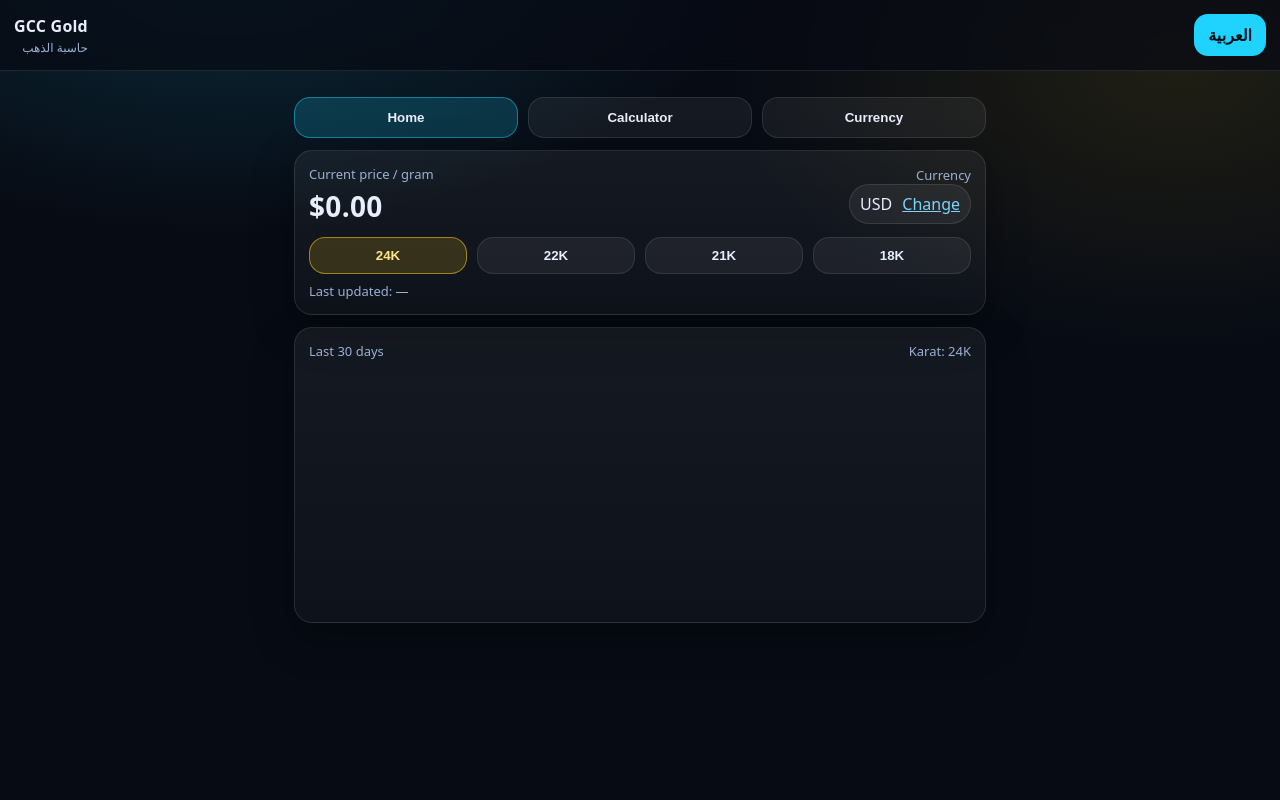
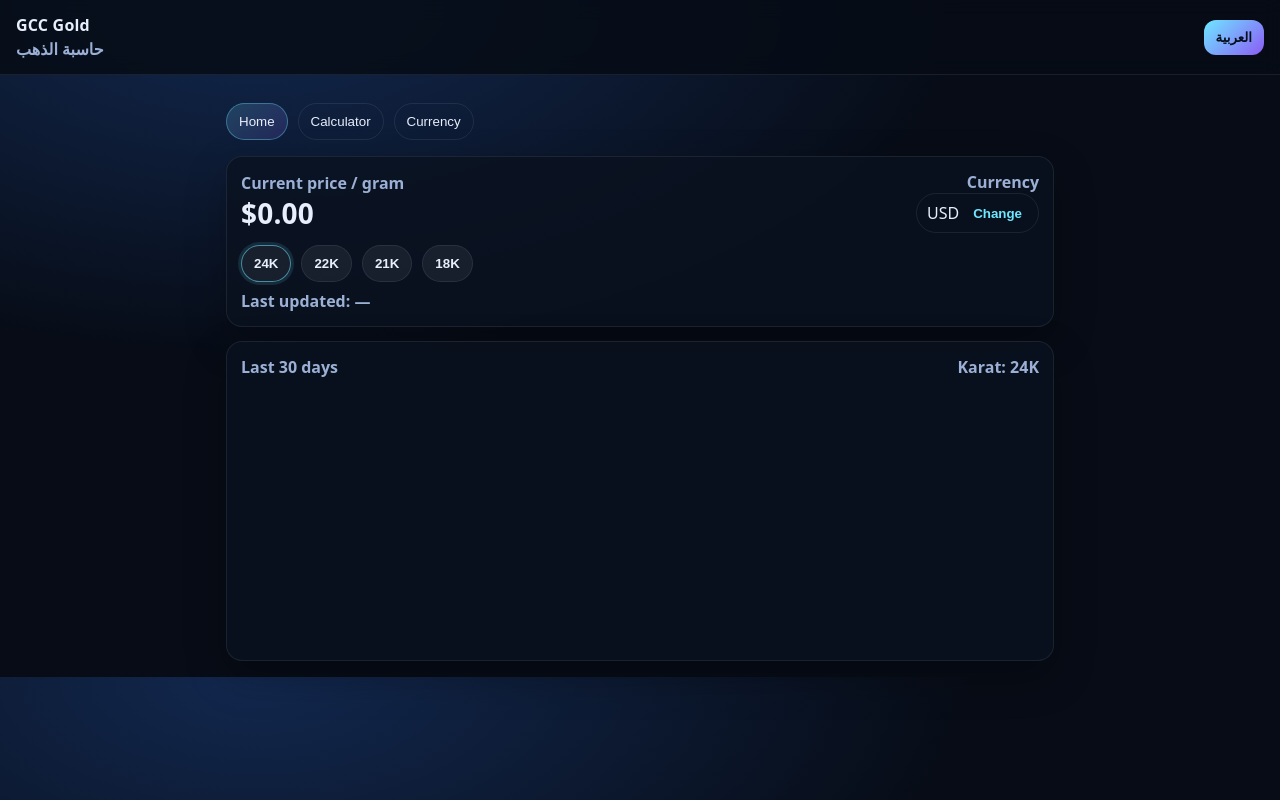
Before and after one commit to monster90xd-stack/gold-pwa, a plain HTML site: page index.html in a window 1280 px wide. Drawn offline with nearby package versions, Linux system fonts and the light colour scheme; no server answers.

Commit message:
Refactor styles for improved layout and design

```diff
--- a/styles.css
+++ b/styles.css
@@ -1,193 +1,160 @@
 :root{
-  --bg:#070b14;
-  --panel:#0b1220;
+  --bg:#070c16;
+  --card:#0b1220;
+  --muted:#9bb0d4;
   --text:#e8eefc;
-  --muted:#9bb0d4;
-  --border:rgba(255,255,255,0.10);
-  --border2:rgba(255,255,255,0.16);
-  --accent:#20d3ff;
-  --accent2:#7dd3fc;
-  --gold:#facc15;
-  --ok:#34d399;
+  --accent:#6ee7ff;
+  --accent2:#8b5cf6;
+  --border:rgba(255,255,255,.08);
 }
 
-*{ box-sizing:border-box; }
-html,body{ height:100%; }
+*{box-sizing:border-box}
 body{
   margin:0;
-  font-family: ui-sans-serif, system-ui, -apple-system, Segoe UI, Roboto, Arial;
-  background:
-    radial-gradient(900px 520px at 18% -10%, rgba(32,211,255,0.18), transparent 60%),
-    radial-gradient(820px 520px at 92% 8%, rgba(250,204,21,0.10), transparent 55%),
-    var(--bg);
+  font-family:system-ui,-apple-system,Segoe UI,Roboto,Arial,sans-serif;
+  background:radial-gradient(1200px 600px at 20% 0%, #12284f 0%, var(--bg) 60%);
   color:var(--text);
 }
 
 .topbar{
-  position:sticky;
-  top:0;
-  z-index:10;
-  background: rgba(7,11,20,0.72);
-  backdrop-filter: blur(10px);
-  border-bottom:1px solid var(--border);
-  padding:14px;
   display:flex;
   align-items:center;
   justify-content:space-between;
-  gap:12px;
+  padding:14px 16px;
+  border-bottom:1px solid var(--border);
+  position:sticky;
+  top:0;
+  background:rgba(7,12,22,.85);
+  backdrop-filter: blur(10px);
+  z-index:10;
 }
 
-.brand{ display:flex; flex-direction:column; gap:2px; }
-.brand-title{ font-weight:900; letter-spacing:0.2px; }
-.brand-sub{ font-size:12px; color:var(--muted); }
+.brand-title{font-weight:900;letter-spacing:.2px}
+.brand-sub{color:var(--muted);font-weight:800;margin-top:2px}
 
-.container{
-  max-width: 720px;
-  margin: 0 auto;
-  padding: 14px;
+.container{max-width:860px;margin:0 auto;padding:16px}
+
+.tabs{
+  display:flex;
+  gap:10px;
+  margin:12px 0 16px;
+}
+.tab{
+  border:1px solid var(--border);
+  background:transparent;
+  color:var(--text);
+  padding:10px 12px;
+  border-radius:999px;
+  cursor:pointer;
+}
+.tab.active{
+  background:linear-gradient(135deg, rgba(110,231,255,.18), rgba(139,92,246,.18));
+  border-color:rgba(110,231,255,.35);
 }
 
+.view{display:none}
+.view.view-active{display:block}
+
 .card{
-  background: linear-gradient(180deg, rgba(255,255,255,0.06), rgba(255,255,255,0.03));
-  border: 1px solid var(--border);
-  border-radius: 18px;
-  padding: 14px;
-  box-shadow: 0 14px 40px rgba(0,0,0,0.35);
+  background:rgba(11,18,32,.8);
+  border:1px solid var(--border);
+  border-radius:16px;
+  padding:14px;
+  box-shadow: 0 16px 40px rgba(0,0,0,.25);
 }
 
-.chart-card{ margin-top:12px; }
+.row{display:flex;gap:12px;align-items:center}
+.row.space{justify-content:space-between}
+.right{text-align:right}
 
-.row{ display:flex; align-items:center; gap:12px; }
-.space{ justify-content:space-between; }
-.right{ text-align:right; }
+.big{font-size:28px;font-weight:900;letter-spacing:.2px}
+.muted{color:var(--muted);font-weight:700}
+.mt8{margin-top:8px}
+.mt12{margin-top:12px}
+.mb8{margin-bottom:8px}
 
-.muted{ color:var(--muted); font-size:13px; }
-.big{ font-size:28px; font-weight:900; letter-spacing:0.3px; margin-top:4px; }
-.mt8{ margin-top:8px; }
-.mt12{ margin-top:12px; }
-.mb8{ margin-bottom:8px; }
+.btn{
+  border:none;
+  border-radius:12px;
+  padding:10px 12px;
+  font-weight:900;
+  cursor:pointer;
+}
+.btn-primary{
+  background:linear-gradient(135deg, var(--accent), var(--accent2));
+  color:#07101f;
+}
+.btn-secondary{
+  background:rgba(255,255,255,.08);
+  color:var(--text);
+  border:1px solid var(--border);
+}
+.btn-link{
+  background:transparent;
+  border:none;
+  color:var(--accent);
+  font-weight:900;
+  cursor:pointer;
+  padding:0 6px;
+}
 
 .pill{
-  display:inline-flex;
+  display:flex;
   align-items:center;
-  gap:10px;
-  background: rgba(255,255,255,0.06);
+  gap:8px;
+  padding:8px 10px;
   border:1px solid var(--border);
-  padding:8px 10px;
-  border-radius: 999px;
+  border-radius:999px;
 }
 
-/* Buttons */
-.btn{
-  border:0;
+.karats{
+  display:flex;
+  gap:10px;
+  margin-top:12px;
+  flex-wrap:wrap;
+}
+.karat-btn{
+  padding:10px 12px;
+  border-radius:999px;
+  background:rgba(255,255,255,.06);
+  color:var(--text);
+  border:1px solid var(--border);
+  font-weight:900;
   cursor:pointer;
-  font:inherit;
-  border-radius: 14px;
-  padding: 10px 14px;
-  transition: transform 0.06s ease, background-color 0.2s ease, opacity 0.2s ease;
-  user-select:none;
 }
-.btn:active{ transform: scale(0.98); }
-.btn:disabled{ opacity:0.6; cursor:not-allowed; }
-
-.btn-primary{
-  background: var(--accent);
-  color:#06101a;
-  font-weight:900;
+.karat-btn.active{
+  border-color:rgba(110,231,255,.55);
+  box-shadow:0 0 0 3px rgba(110,231,255,.12);
 }
 
-.btn-link{
-  background:transparent;
-  color:var(--accent2);
-  padding:0;
-  border-radius:0;
-  text-decoration: underline;
+.field label{display:block;margin-bottom:6px}
+.input{
+  width:100%;
+  padding:12px 12px;
+  border-radius:12px;
+  border:1px solid var(--border);
+  background:rgba(0,0,0,.25);
+  color:var(--text);
+  font-size:16px;
+  outline:none;
 }
 
-/* Tabs */
-.tabs{
-  display:grid;
-  grid-template-columns: 1fr 1fr 1fr;
-  gap:10px;
-  margin: 12px 0;
+.currency-list{display:flex;flex-direction:column;gap:10px}
+.currency-item{
+  display:flex;
+  align-items:center;
+  justify-content:space-between;
+  padding:12px;
+  border:1px solid var(--border);
+  border-radius:14px;
+  background:rgba(255,255,255,.04);
+  cursor:pointer;
 }
-.tab{
-  background: rgba(255,255,255,0.06);
-  color: var(--text);
-  border:1px solid var(--border);
-  border-radius: 16px;
-  padding: 12px 10px;
-  font-weight: 900;
-}
-.tab.active{
-  background: rgba(32, 211, 255, 0.18);
-  border-color: rgba(32, 211, 255, 0.45);
-}
+.currency-left{display:flex;align-items:center;gap:10px}
+.flag{font-size:20px}
+.currency-code{font-weight:900}
+.currency-name{color:var(--muted);font-weight:700;font-size:13px}
+.check{color:var(--accent);font-weight:900}
 
-/* Views */
-.view{ display:none; }
-.view.view-active{ display:block; }
-
-/* Karat buttons */
-.karats{ display:flex; gap:10px; margin-top:12px; }
-.karat-btn{
-  flex:1;
-  background: rgba(255,255,255,0.06);
-  color: var(--text);
-  border:1px solid var(--border);
-  border-radius: 16px;
-  padding: 10px 8px;
-  font-weight: 900;
-}
-.karat-btn.active{
-  background: rgba(250, 204, 21, 0.16);
-  border-color: rgba(250, 204, 21, 0.55);
-  color: #fde68a;
-}
-
-/* Inputs */
-.input{
-  width:100%;
-  margin-top:8px;
-  background: rgba(255,255,255,0.06);
-  color: var(--text);
-  border:1px solid var(--border);
-  border-radius: 16px;
-  padding: 12px 12px;
-  outline:none;
-}
-.input:focus{
-  border-color: rgba(32,211,255,0.55);
-  box-shadow: 0 0 0 4px rgba(32,211,255,0.14);
-}
-
-/* Currency list */
-.currency-list{ display:flex; flex-direction:column; gap:10px; }
-.currency-item{
-  width:100%;
-  display:grid;
-  grid-template-columns: 32px 60px 1fr 24px;
-  align-items:center;
-  gap:10px;
-  background: rgba(255,255,255,0.06);
-  color: var(--text);
-  border:1px solid var(--border);
-  border-radius: 16px;
-  padding: 12px 12px;
-  cursor:pointer;
-  text-align:left;
-}
-.currency-item:hover{
-  background: rgba(255,255,255,0.09);
-  border-color: var(--border2);
-}
-.currency-flag{ font-size:18px; }
-.currency-code{ font-weight: 900; letter-spacing: 0.4px; }
-.currency-name{ opacity:0.85; font-size:13px; }
-.currency-check{ text-align:right; font-weight: 900; color: var(--ok); }
-
-/* Chart sizing */
-.chart-wrap{ height: 240px; width: 100%; }
-canvas{ width:100% !important; height:100% !important; }
-.view { display: none; }
-.view.view-active { display: block; }
+.chart-card{margin-top:14px}
+.chart-wrap{height:260px}
```
